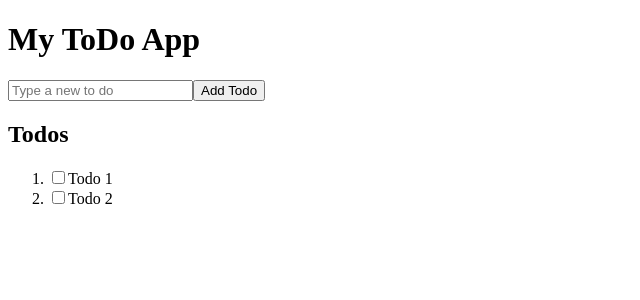
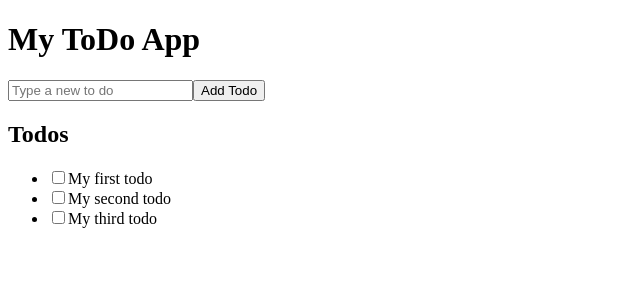
Before and after one commit to Junior-dev-Track/16-react-todolist-natallya-K, a React (Vite) app: page / in a window 1280 px wide. Shown: the top 300 px of the page, without its empty margins (0-640 px from the left). Built offline with nearby package versions, Linux system fonts and the light colour scheme.

Commit message:
todoliststate

```diff
--- a/src/ToDoList.jsx
+++ b/src/ToDoList.jsx
@@ -3,6 +3,20 @@ import React, { useState } from "react";
 import { AiOutlinePlusCircle } from "react-icons/ai";
 
 function ToDoList() {
+  const initialTodos = [
+    { title: "My first todo", id: 0 },
+    { title: "My second todo", id: 1 },
+    { title: "My third todo", id: 2 },
+  ];
+
+  const [todos, setTodos] = useState(initialTodos);
+  const handleToggle = (id) => {
+    setTodos(
+      todos.map((todo) =>
+        todo.id === id ? { ...todo, completed: !todo.completed } : todo
+      )
+    );
+  };
   return (
     <>
       <div>
@@ -11,17 +25,18 @@ function ToDoList() {
         <button>Add Todo</button>
         <div>
           <h2>Todos</h2>
-          <ol>
-            <li>
-              <input type="checkbox" />
-              Todo 1
-            </li>
-
-            <li>
-              <input type="checkbox" />
-              Todo 2
-            </li>
-          </ol>
+          <ul>
+            {todos.map((todo, index) => (
+              <li key={index.id}>
+                <input
+                  type="checkbox"
+                  checked={todo.completed}
+                  onChange={() => handleToggle(todo.id)}
+                />
+                {todo.title}
+              </li>
+            ))}
+          </ul>
         </div>
       </div>
     </>
```
